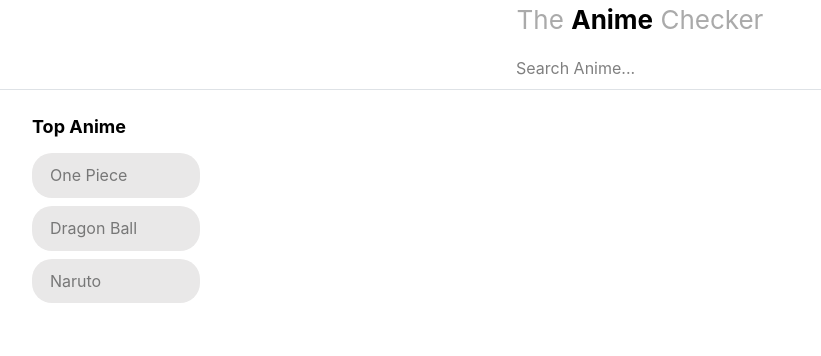
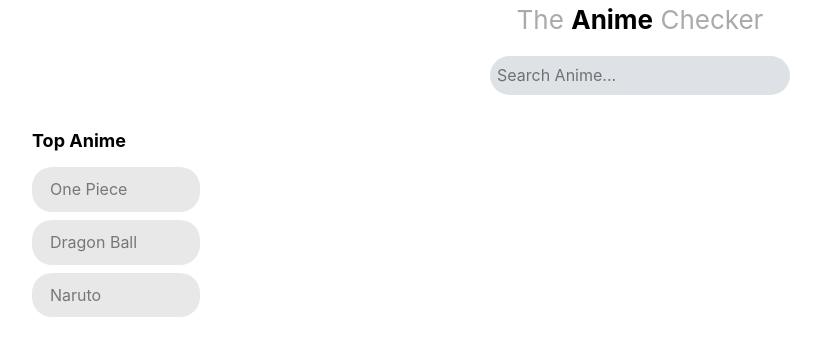
Before and after one commit to kento-ix/solo-project, a React (Vite) app: page / in a window 1280 px wide. Shown: the top 356 px of the page, without its empty margins (0-821 px from the left). Built offline with nearby package versions, Linux system fonts and the light colour scheme.

Commit message:
update humbergar

```diff
--- a/src/components/Header/Header.module.scss
+++ b/src/components/Header/Header.module.scss
@@ -2,8 +2,6 @@
   height: 90px;
   padding-left: var(--mantine-spacing-md);
   padding-right: var(--mantine-spacing-md);
-  border-bottom: 1px solid
-    light-dark(var(--mantine-color-gray-3), var(--mantine-color-dark-4));
 }
 
 .text {
@@ -18,6 +16,10 @@
 
 .top {
     display: flex;
+}
+
+.sub {
+    display: flex;
     flex-direction: column;
     justify-content: center;
     align-items: center;
@@ -25,6 +27,10 @@
 
 }
 
-.searchbar {
-    background-color: var(--mantine-color-dark-4);
+.search {
+    background-color: var(--mantine-color-gray-3);
+    border: 2px solid transparent; /* Start with a transparent border */
+    border-radius: 20px;
+    padding: 5px;
+    width: 300px;
 }
--- a/src/components/Header/Header.tsx
+++ b/src/components/Header/Header.tsx
@@ -22,26 +22,31 @@
   return (
     <Box pb={0}>
   <header className={classes.header}>
-        <Group h="100%">
-          <Group className={classes.top}>
+    {/* ヘッダー全体 */}
+    <Group h="100%" justify="space-between" align="center">
+      {/* 中央寄せ: ロゴ + サーチバー */}
+      <Group className={classes.top} justify="center" align="center" w="100%">
+        <Group className={classes.sub}>
           <Text onClick={navigateToHome} className={classes.text}>
             The <strong>Anime</strong> Checker
           </Text>
-            <SearchBar/>
+          <SearchBar />
+        </Group>
       </Group>
 
-          {/* Destop */}
+      {/* モバイル用バーガーメニュー (右上) */}
+      <Group hiddenFrom="sm" style={{ position: 'absolute', right: '10px', top: '10px' }}>
+        <Burger opened={drawerOpened} onClick={toggleDrawer} />
+      </Group>
+
+      {/* デスクトップ用サイドバー */}
       <Group visibleFrom="sm">
         <SideBar />
-          </Group>
-
-          {/* Mobile */}
-          <Group hiddenFrom="sm" gap={0}>
-            <Burger opened={drawerOpened} onClick={toggleDrawer} />
       </Group>
     </Group>
   </header>
 
+  {/* モバイル用ドロワー */}
   <Drawer
     opened={drawerOpened}
     onClose={closeDrawer}
@@ -49,12 +54,14 @@
     size="250px"
     title="Menu"
     hiddenFrom="sm"
+    position="right"
   >
     <ScrollArea h="100%">
       <SideBar />
     </ScrollArea>
   </Drawer>
 </Box>
+
   );
 };
 
--- a/src/components/SearchBar/SearchBar.tsx
+++ b/src/components/SearchBar/SearchBar.tsx
@@ -1,13 +1,15 @@
+import classes from "../Header/Header.module.scss"
 
 const SearchBar = () => {
     return (
         <main>
             <div className="main-head">
-                <form className="search-box">
+                <form>
                     <input
                         type="search"
                         placeholder="Search Anime..."
                         required
+                        className={classes.search}
                     />
                 </form>
             </div>
```
Lines whose indentation alone changed are shown as unchanged.
